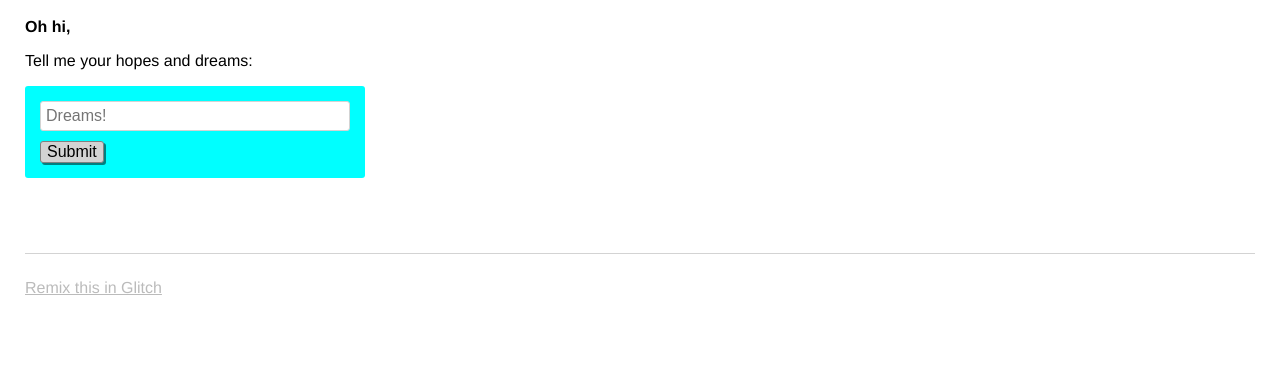
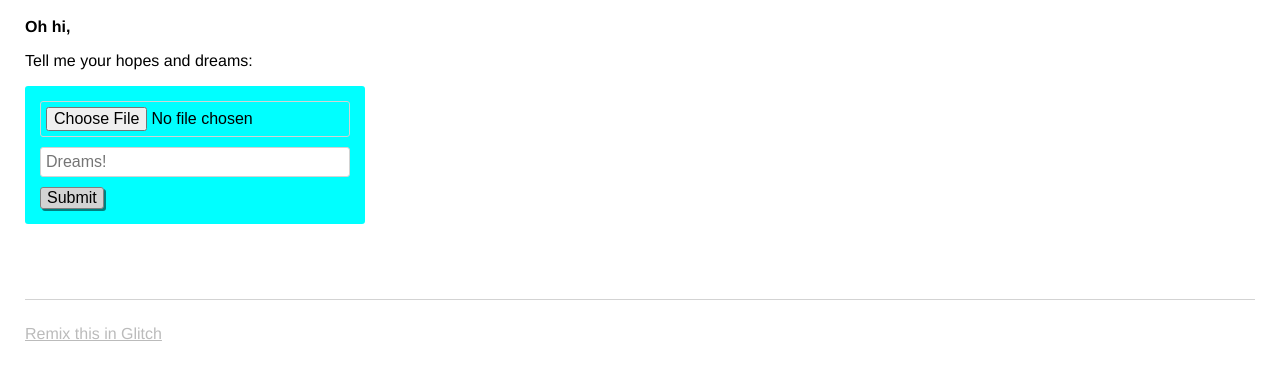
Before and after one commit to Inka13/file-metadata-microservice, a website: page views/index.html in a window 1280 px wide. Shown: the part 65-442 px from the top of the page. Drawn offline with nearby package versions, Linux system fonts and the light colour scheme; no server answers.

Commit message:
🏍🐟 Checkpoint server.js:617097/1 views/index.html:617097/64

```diff
--- a/views/index.html
+++ b/views/index.html
@@ -29,6 +29,7 @@
       <p class="bold">Oh hi,</p>
       <p>Tell me your hopes and dreams:</p>
       <form>
+        <input type="file" name="myFile">
         <input type="text" maxlength="100" placeholder="Dreams!">
         <button type="submit">Submit</button>
       </form>
```
Also changed, not shown: server.js (+0 -7 lines).
